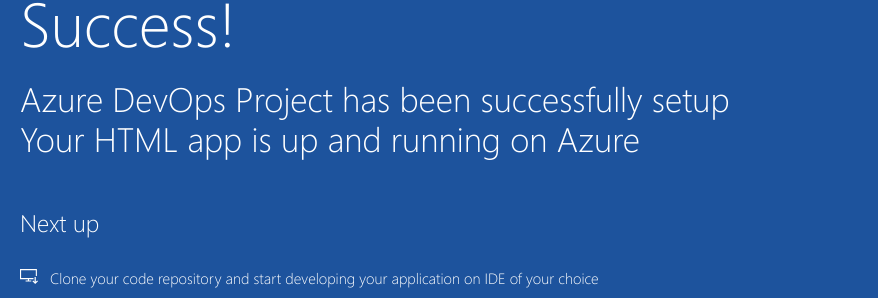
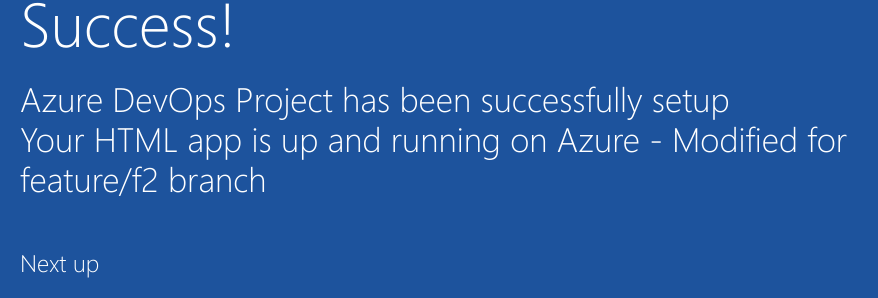
Before and after one commit to srinivasuluparanduru/SampleProject, a plain HTML site: page index.html in a window 1280 px wide. Shown: the part 392-690 px from the top of the page, 205-1083 px from the left. Drawn offline with Linux system fonts and the light colour scheme.

```diff
--- a/index.html
+++ b/index.html
@@ -20,7 +20,7 @@
             <div class="content-body">
                 <div class="success-text">Success!</div>
                 <div class="description line-1"> Azure DevOps Project has been successfully setup</div>
-                <div class="description line-2"> Your HTML app is up and running on Azure</div>
+                <div class="description line-2"> Your HTML app is up and running on Azure - Modified for feature/f2 branch</div>
                 <div class="next-steps-container">
                     <div class="next-steps-header">Next up</div>
                     <div class="next-steps-body">
```
